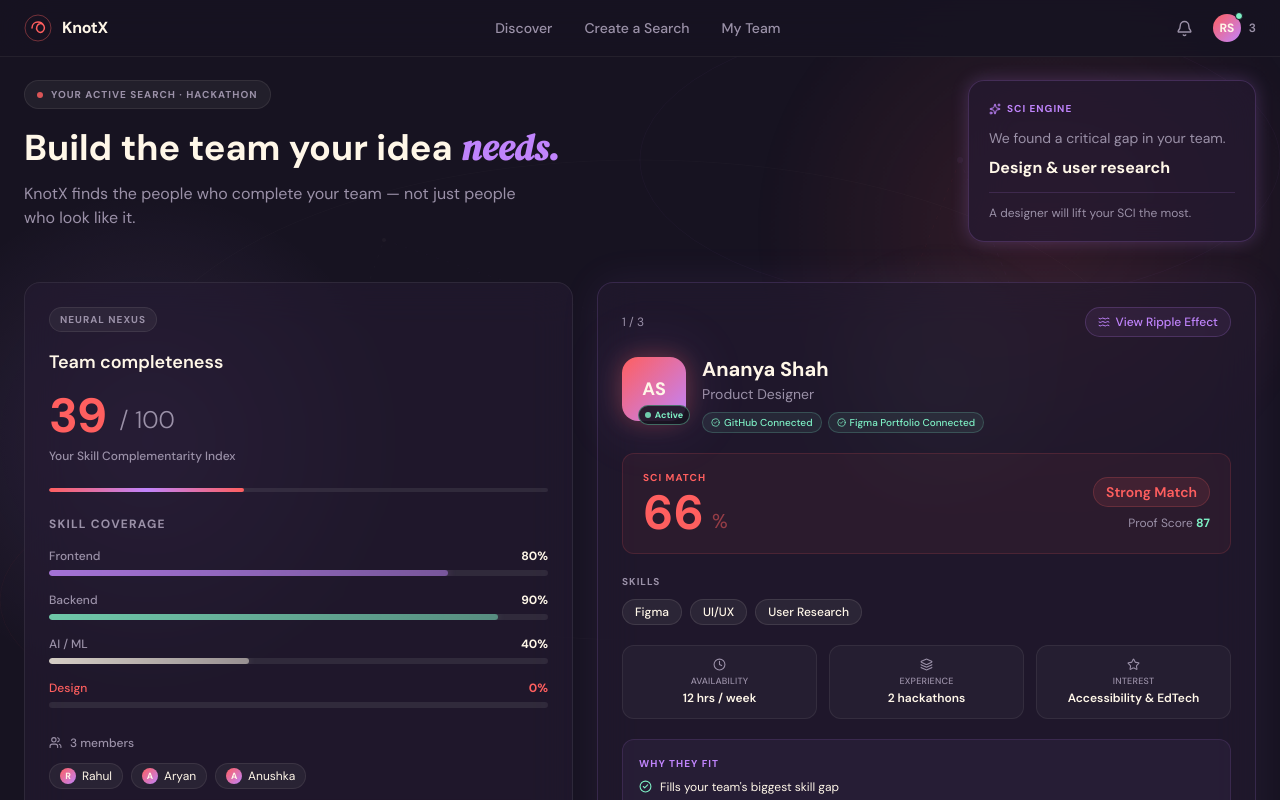
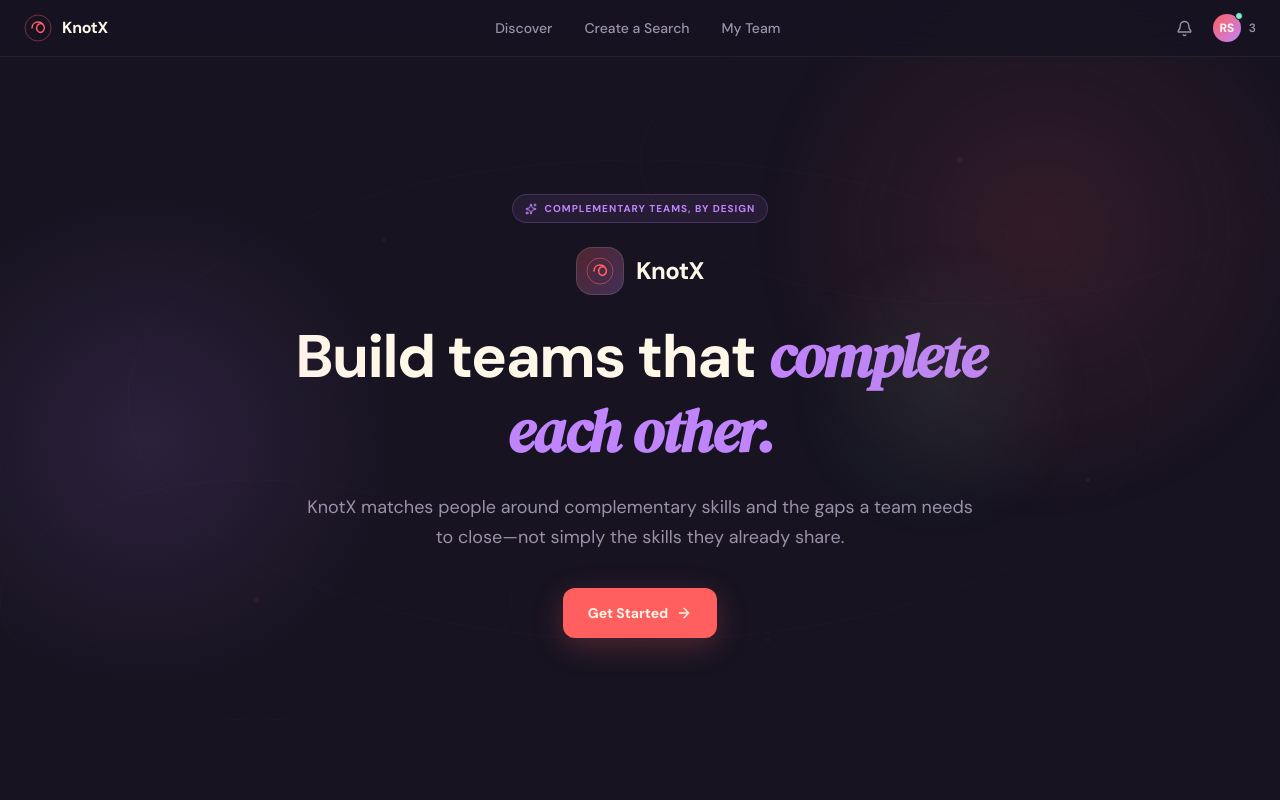
Before and after one commit to anushkajha366-oss/KnotX, a React (Vite) app: page / in a window 1280 px wide. Shown: the top 800 px of the page. Built offline with nearby package versions, Linux system fonts and the light colour scheme; the HTML template or start-up script is replaced by a standard one.

Commit message:
Show landing page on app open

```diff
--- a/src/App.tsx
+++ b/src/App.tsx
@@ -8,9 +8,10 @@ import MatchWorkspace from "./pages/MatchWorkspace";
 import Discover from "./pages/Discover";
 import CreateSearch, { type FormState } from "./pages/CreateSearch";
 import MyTeam from "./pages/MyTeam";
+import Home from "./pages/Home";
 
 export default function App() {
-  const [page, setPage] = useState<Page>("match");
+  const [page, setPage] = useState<Page>("home");
   const [knottedIds, setKnottedIds] = useState<string[]>([]);
   const [candidateIndex, setCandidateIndex] = useState(0);
   const [activeProject, setActiveProject] = useState<SCIProject | null>(null);
@@ -78,6 +79,7 @@ export default function App() {
       <Navbar page={page} setPage={setPage} memberCount={teamState.members.length} />
 
       <main>
+        {page === "home" && <Home onNavigate={setPage} />}
         {page === "match" && (
           <MatchWorkspace
             teamState={teamState}
```
